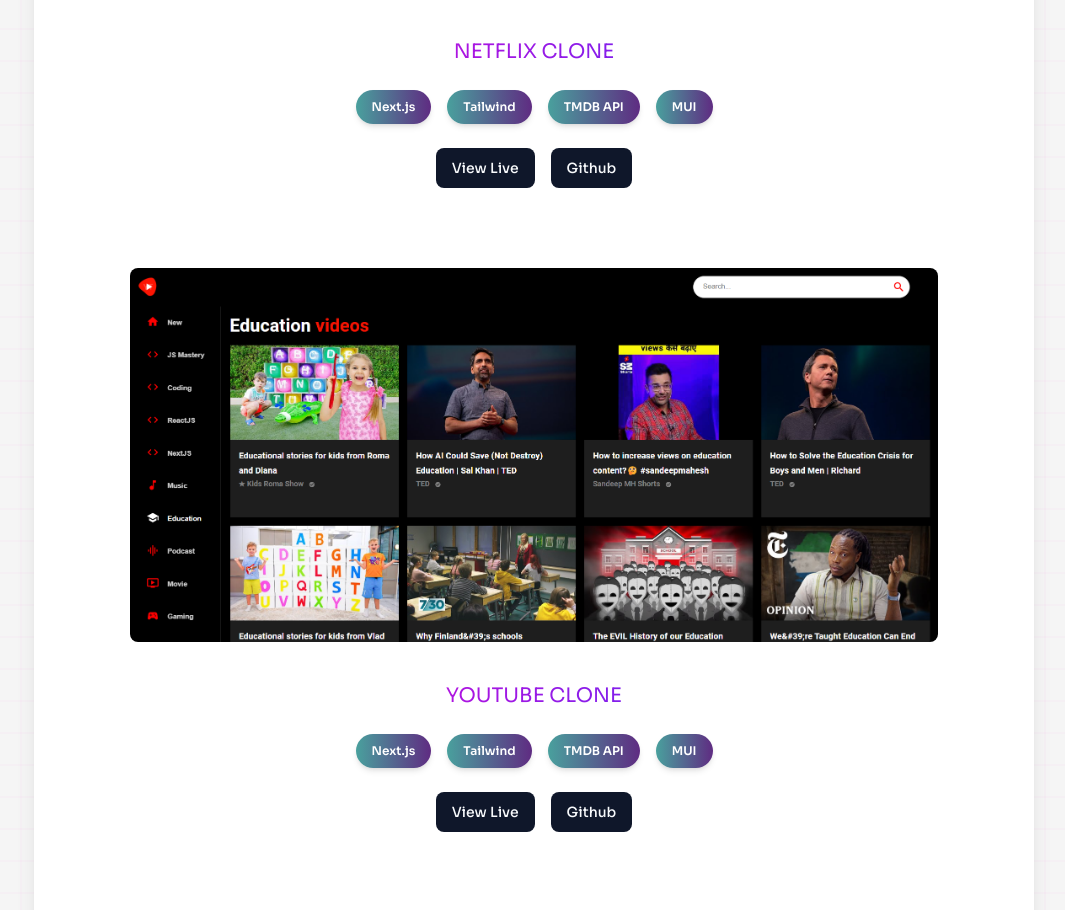
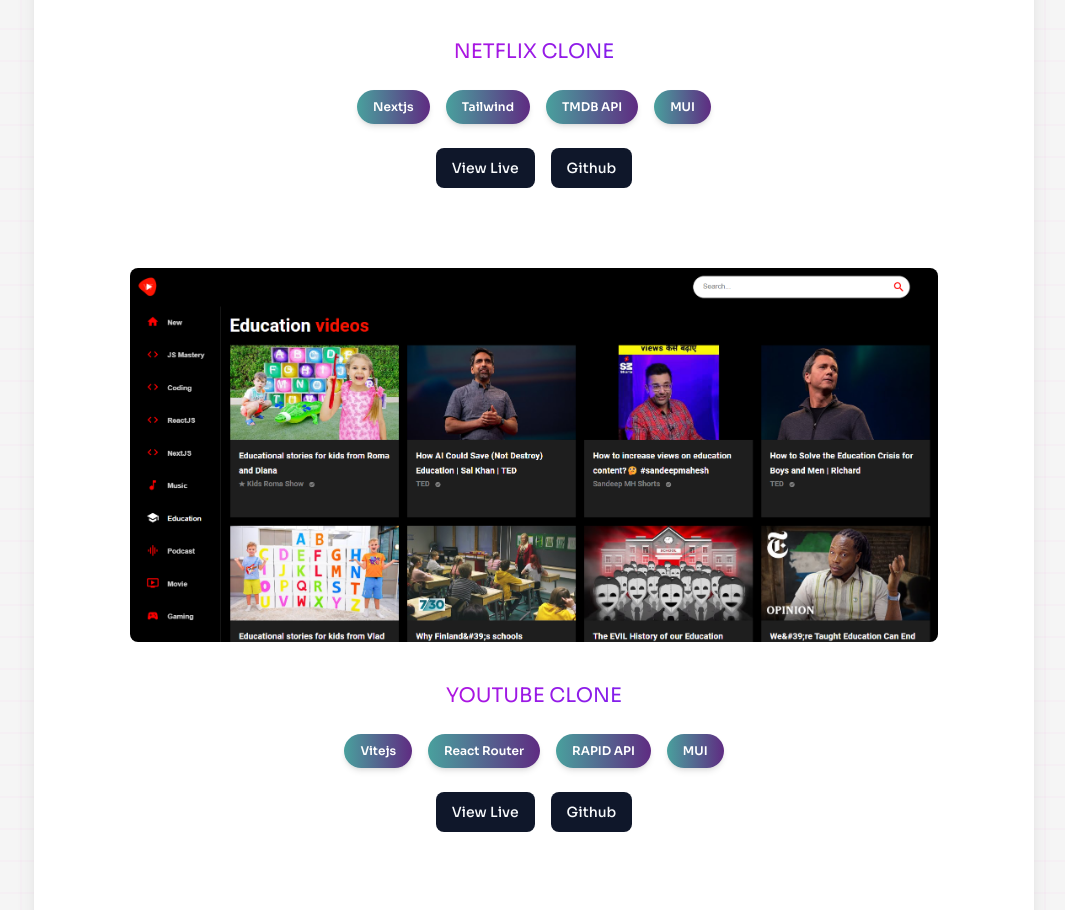
Before and after one commit to kadirbasyigit/portfolio, a Next.js app: page / in a window 1280 px wide. Shown: the part 1634-2544 px from the top of the page, without its empty margins (106-1171 px from the left). Built offline with nearby package versions, Linux system fonts and the light colour scheme.

Commit message:
Customize tech stack for each

```diff
--- a/components/Hero.tsx
+++ b/components/Hero.tsx
@@ -22,7 +22,7 @@
           exit={{ opacity: 0, scale: 0.5, rotateZ: 180 }}
           className="relative gradient-text | text-3xl md:text-5xl font-bold mb-2 md:mb-6 tracking-wide leading-tight"
         >
-          I&apos;m a front end developer from Türkiye
+          I&apos;m a front end react developer from Türkiye
         </motion.h2>
 
         <Highlighter
--- a/components/ProjectItem.tsx
+++ b/components/ProjectItem.tsx
@@ -1,7 +1,14 @@
 import Image from 'next/image';
 import { Button } from './ui/button';
 
-const ProjectItem = ({ image, alt, imageMobile, title }: any) => {
+const ProjectItem = ({
+  image,
+  alt,
+  imageMobile,
+  title,
+  techStack,
+  id,
+}: any) => {
   return (
     <div className="mb-20">
       <div className="relative group">
@@ -18,19 +25,16 @@
       <div className="grid text-center gap-y-6">
         <h2 className="gradient-text text-xl">{title} </h2>
         <div className="flex gap-4 flex-wrap justify-center">
-          <span className="inline-block bg-gradient text-white px-4 py-2 text-[12px] font-bold rounded-full shadow-md">
-            Next.js
-          </span>
-          <span className="inline-block bg-gradient text-white px-4 py-2 text-[12px] font-bold rounded-full shadow-md">
-            Tailwind
-          </span>
-          <span className="inline-block bg-gradient text-white px-4 py-2 text-[12px] font-bold rounded-full shadow-md">
-            TMDB API
-          </span>
-          <span className="inline-block bg-gradient text-white px-4 py-2 text-[12px] font-bold rounded-full shadow-md">
-            MUI
-          </span>
+          {techStack.map((tech: any) => (
+            <span
+              key={id}
+              className="inline-block bg-gradient text-white px-4 py-2 text-[12px] font-bold rounded-full shadow-md"
+            >
+              {tech}
+            </span>
+          ))}
         </div>
+
         <div className="flex gap-4 justify-center">
           <Button className="rounded-lg">View Live</Button>
           <Button className="rounded-lg">Github</Button>
--- a/components/Projects.tsx
+++ b/components/Projects.tsx
@@ -19,6 +19,7 @@
       alt: 'netflix clone image',
       imageMobile: netflixMobile,
       title: 'NETFLIX CLONE',
+      techStack: ['Nextjs', 'Tailwind', 'TMDB API', 'MUI'],
     },
     {
       id: 'youtube',
@@ -26,6 +27,7 @@
       alt: 'youtube clone image',
       imageMobile: youtubeMobile,
       title: 'YOUTUBE CLONE',
+      techStack: ['Vitejs', 'React Router', 'RAPID API', 'MUI'],
     },
     {
       id: 'chatGPT',
@@ -33,6 +35,7 @@
       alt: 'chatGPT landing page image',
       imageMobile: chatGPTMobile,
       title: 'CHATGPT LANDING PAGE',
+      techStack: ['Vitejs', 'Scss', 'Animated with Aos'],
     },
     {
       id: 'weather',
@@ -40,6 +43,14 @@
       alt: 'weather image',
       imageMobile: weatherMobile,
       title: 'DYNAMIC BACKGROUND WEATHER APP',
+      techStack: [
+        'Nextjs',
+        'Tailwind',
+        'Shadcn UI',
+        'Open Weather Map API',
+        'Framer Motion',
+        'Unsplash Image API',
+      ],
     },
     {
       id: 'bank',
@@ -47,6 +58,7 @@
       alt: 'bank image',
       imageMobile: bankMobile,
       title: 'BANK LANDING PAGE',
+      techStack: ['Vitejs', 'Tailwind'],
     },
   ];
 
@@ -58,10 +70,12 @@
       {projects.map(project => (
         <ProjectItem
           key={project.id}
+          id={project.id}
           image={project.image}
           alt={project.alt}
           imageMobile={project.imageMobile}
           title={project.title}
+          techStack={project.techStack}
         />
       ))}
     </section>
```
